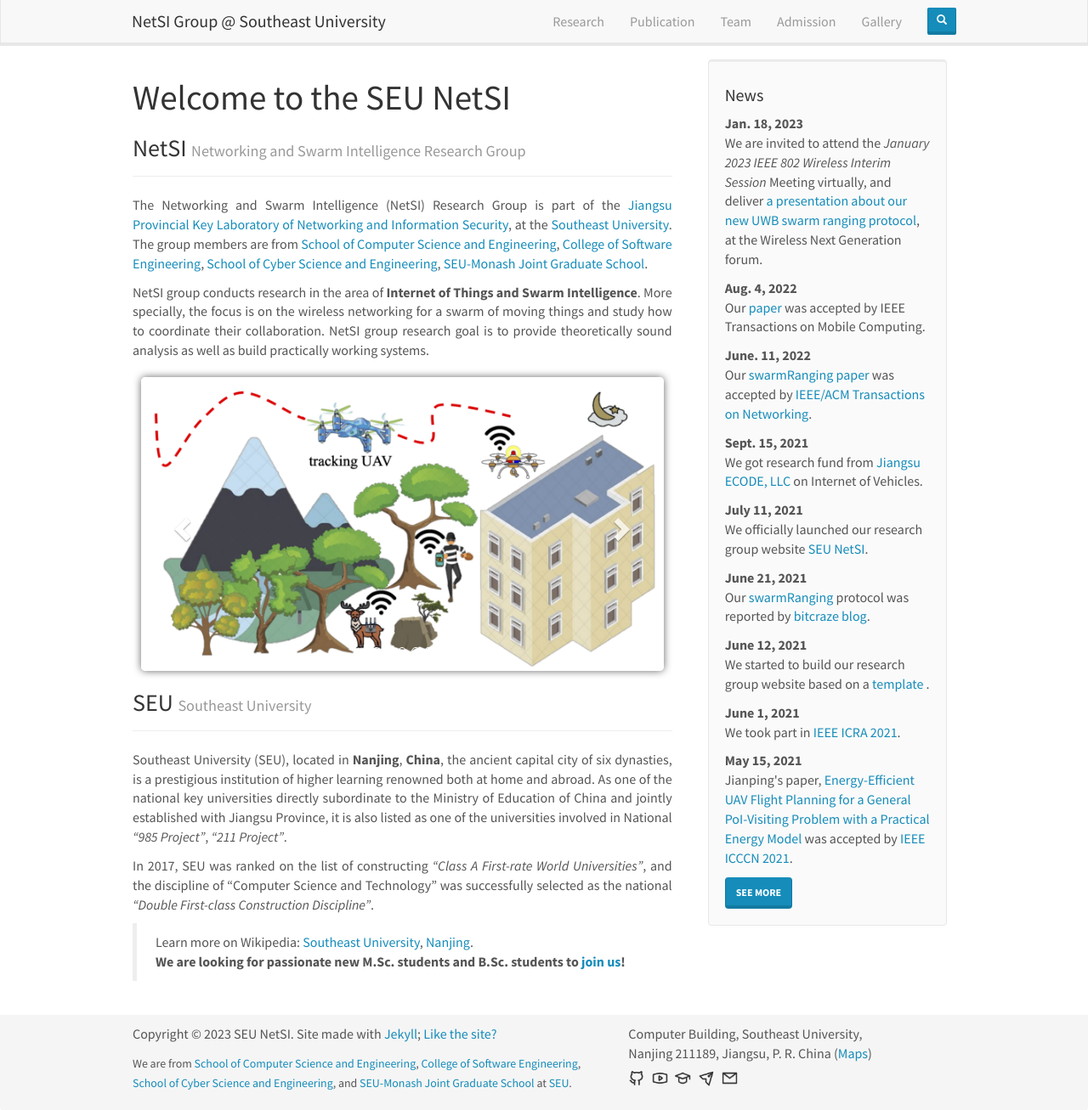
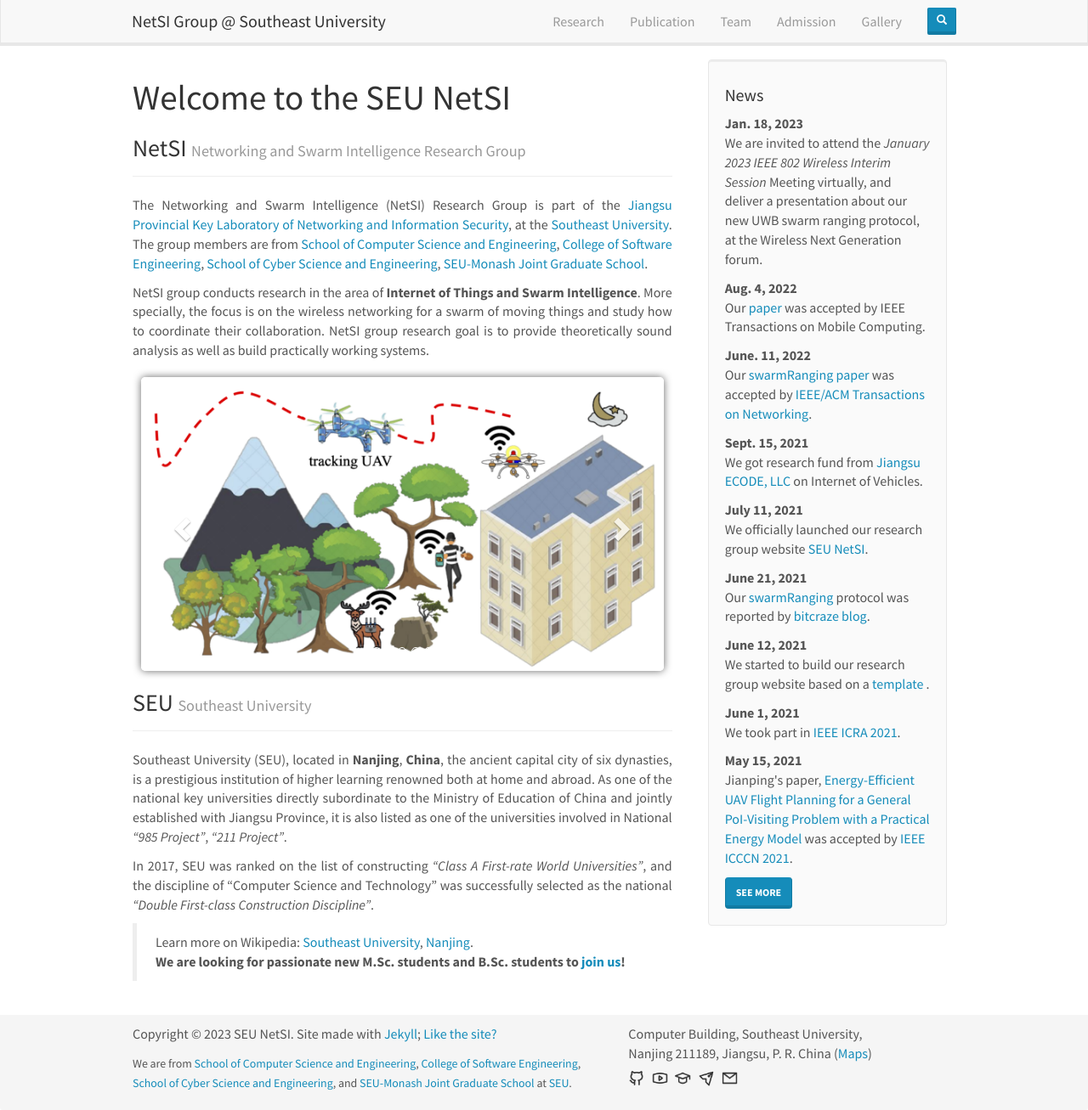
Before and after one commit to SEU-NetSI/seu-netsi.github.io, a Jekyll site: the page built from _pages/home.md, in a window 1280 px wide and 1307 px high. Shown: the whole window at 85% size. Built offline with Jekyll 4.4.1, drawn with Linux system fonts in a browser that asks for light colours; nearby versions of some CDN libraries; some of the changed lines change nothing that is shown.

Commit message:
from the previous news, remove URL

```diff
--- a/_data/news.yml
+++ b/_data/news.yml
@@ -1,6 +1,6 @@
 
 - date: Jan. 18, 2023
-  headline: "We are invited to attend the <em>January 2023 IEEE 802 Wireless Interim Session</em> Meeting virtually, and deliver <a href='https://youtu.be/1MAwQmbkH3c' target='_blank'>a presentation about our new UWB swarm ranging protocol</a>, at the Wireless Next Generation forum."
+  headline: "We are invited to attend the <em>January 2023 IEEE 802 Wireless Interim Session</em> Meeting virtually, and deliver a presentation about our new UWB swarm ranging protocol, at the Wireless Next Generation forum."
 
 - date: Aug. 4, 2022
   headline: "Our <a href='https://fengshan.seu-netsi.net/papers/SHXDLW-TMC22p.pdf' target='_blank'>paper</a> was accepted by IEEE Transactions on Mobile Computing."
```
